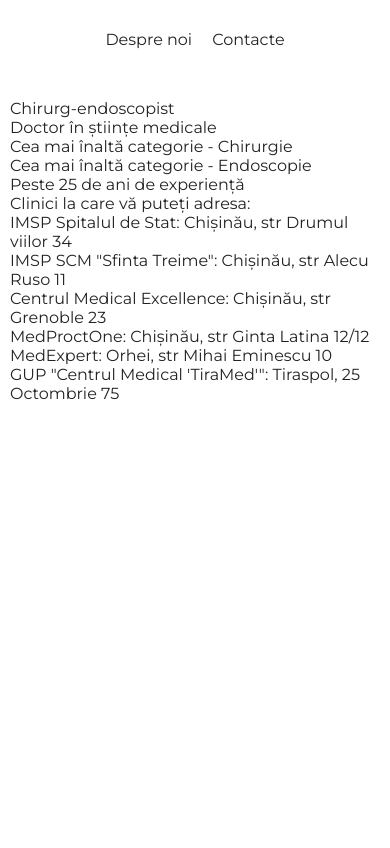
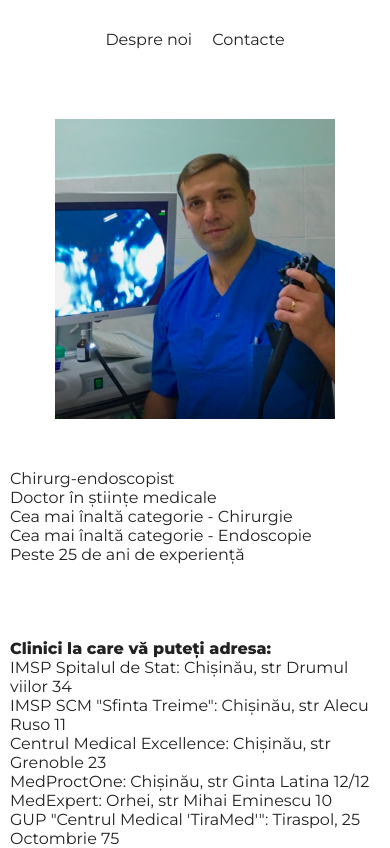
Before and after one commit to danil4i/react-app, a React (Create React App) app: page /aboutRo in a window 390 px wide. Built offline with nearby package versions, Linux system fonts and the light colour scheme.

Commit message:
samohvalov123

```diff
--- a/src/English/HeaderEng.js
+++ b/src/English/HeaderEng.js
@@ -49,7 +49,8 @@
         <h1>Serghei Samohvalov</h1>
 
       </div>
-      <div className='presentationEng'></div>
+      <div className='presentation'></div>
+      <div className='buttonImage'></div>
     </header>
   );
 }
--- a/src/English/PageSamohvalovEng.js
+++ b/src/English/PageSamohvalovEng.js
@@ -50,7 +50,7 @@
       </div>
 
 
-      <div className='presentationEng'></div>
+      <div className='presentation'></div>
       <div>
         <ul className='doctor'>
           <li>Surgeon-endoscopist</li>
--- a/src/Romanian/HeaderRom.jsx
+++ b/src/Romanian/HeaderRom.jsx
@@ -49,7 +49,7 @@
         <h1>Serghei Samohvalov</h1>
 
       </div>
-      <div className='presentationRom'></div>
+      <div className='presentation'></div>
     </header>
   );
 }
--- a/src/Romanian/PageSamohvalovRo.js
+++ b/src/Romanian/PageSamohvalovRo.js
@@ -49,7 +49,7 @@
         </ul>
       </div>
 
-      <div className='presentationRom'></div>
+      <div className='presentation'></div>
       <div>
         <ul className='doctor'>
           <li>Chirurg-endoscopist</li>
--- a/src/index.css
+++ b/src/index.css
@@ -87,7 +87,7 @@
 }
 
 header .presentation::after, .presentationRom::after, .presentationEng::after {
-  content: 'Лучшее медицинское решение';
+
   position: absolute;
   color: #fff;
   font-weight: 600;
@@ -139,6 +139,17 @@
   max-width: 750px;
 }
 
+
+.clinics {
+  display: flex;
+  position: absolute;
+  margin-top: 75px;
+  flex-direction: column;
+}
+
+.clinique {
+  font-weight: 800;
+}
 /* Адаптация под мобильные устройства */
 
 @media (max-width: 768px) {
@@ -159,9 +170,12 @@
   }
 
   .presentation, .presentationRom, .presentationEng {
+    position: absolute;
     width: 100%;
     height: auto;
     max-width: 300px;
+    margin-top: 25px;
+
   }
 
   .procedure {
@@ -173,6 +187,11 @@
   }
 }
 
+.serghei {
+  position: absolute;
+  margin-top: 25px;
+}
+
 @media (max-width: 480px) {
   header .nav {
     flex-wrap: wrap;
@@ -182,6 +201,7 @@
 
   header .presentation, .presentationRom, .presentationEng {
     max-width: 280px;
+    margin-top: 70px;
   }
 
   header .presentation::after, .presentationRom::after, .presentationEng::after {
```
